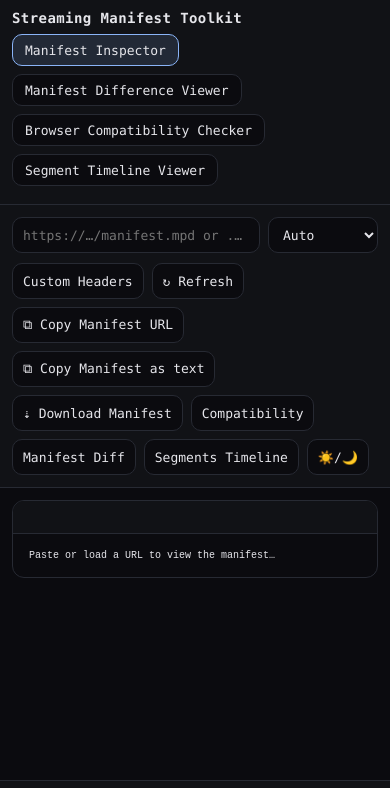
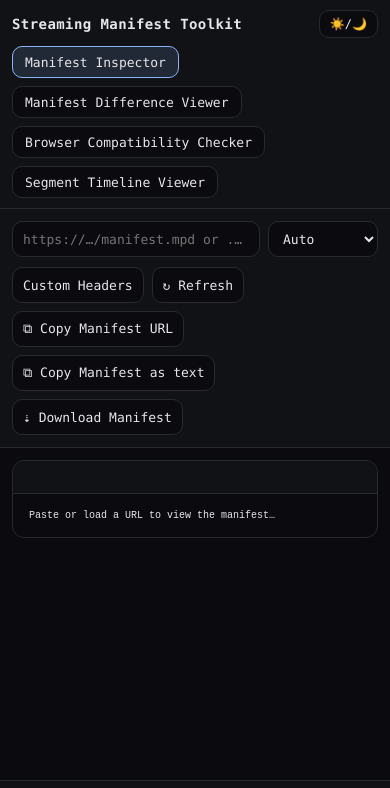
Before and after one commit to riba101/Manifest-Viewer-Extension, a browser extension: page app/viewer.html in a window 390 px wide. Shown: the top 788 px of the page. Drawn offline with Linux system fonts and the light colour scheme.

Commit message:
chore: UI fixes

```diff
--- a/app/nav.js
+++ b/app/nav.js
@@ -38,9 +38,14 @@
     });
     navEl.appendChild(linksWrap);
 
-    const spacer = document.createElement('span');
-    spacer.className = 'app-nav__spacer';
-    navEl.appendChild(spacer);
+    const themeBtn = document.createElement('button');
+    themeBtn.type = 'button';
+    themeBtn.id = 'toggleTheme';
+    themeBtn.className = 'app-nav__btn app-nav__theme';
+    themeBtn.title = 'Toggle theme';
+    themeBtn.setAttribute('aria-label', 'Toggle theme');
+    themeBtn.textContent = '☀️/🌙';
+    navEl.appendChild(themeBtn);
 
     return navEl;
   }
--- a/app/viewer.css
+++ b/app/viewer.css
@@ -51,9 +51,13 @@ body {
   position: sticky;
   top: 0;
   z-index: 20;
-  display: flex;
+  display: grid;
+  grid-template-columns: auto 1fr auto;
+  grid-template-areas:
+    "brand . theme"
+    "links links links";
   align-items: center;
-  gap: 10px;
+  gap: 8px 12px;
   padding: 10px 12px;
   border-bottom: 1px solid var(--border);
   background: var(--panel);
@@ -63,6 +67,7 @@ body {
   font-weight: 700;
   font-size: 14px;
   letter-spacing: 0.03em;
+  grid-area: brand;
 }
 
 .app-nav__links {
@@ -70,6 +75,8 @@ body {
   align-items: center;
   gap: 8px;
   flex-wrap: wrap;
+  justify-content: flex-start;
+  grid-area: links;
 }
 
 .app-nav__btn {
@@ -94,17 +101,25 @@ body {
   color: var(--text);
 }
 
-.app-nav__spacer {
-  flex: 1;
+.app-nav__theme {
+  align-self: center;
+  grid-area: theme;
+  flex-shrink: 0;
+  height: 28px;
+  padding: 0 10px;
+  font-size: 12px;
 }
 
 @media (max-width: 720px) {
   .app-nav {
-    flex-wrap: wrap;
-    gap: 8px;
+    grid-template-columns: 1fr auto;
+    grid-template-areas:
+      "brand theme"
+      "links links";
+    gap: 8px 10px;
   }
-  .app-nav__brand {
-    width: 100%;
+  .app-nav__theme {
+    margin-top: 0;
   }
 }
 
--- a/app/viewer.html
+++ b/app/viewer.html
@@ -34,10 +34,6 @@
         <button id="copyManifest" title="Copy manifest text">⧉ Copy Manifest as text</button>
         <button id="downloadManifest" title="Download manifest text">⇣ Download Manifest</button>
         <button id="validateManifest" title="Validate manifest">✔ Validate</button>
-        <button id="openCompat" title="Open compatibility checker">Compatibility</button>
-        <button id="openDiff" title="Compare two manifests">Manifest Diff</button>
-        <button id="openProbe" title="Segments timeline & probe">Segments Timeline</button>
-        <button id="toggleTheme" title="Toggle theme">☀️/🌙</button>
       </div>
     </header>
 
--- a/app/viewer.js
+++ b/app/viewer.js
@@ -87,12 +87,14 @@ function setTheme(theme) {
   setTheme(t || 'dark');
 })();
 
+if (toggleThemeBtn) {
   toggleThemeBtn.addEventListener('click', () => {
     const html = document.documentElement;
     const next = html.getAttribute('data-theme') === 'dark' ? 'light' : 'dark';
     setTheme(next);
     localStorage.setItem('mv_theme', next);
   });
+}
 
 loadStoredHeaders();
 updateHeadersButtonLabel();
```
Also changed, not shown: app/compat.html (+0 -1 lines), app/diff.html (+0 -1 lines), app/probe.html (+0 -1 lines). Lines whose indentation alone changed are shown as unchanged.
